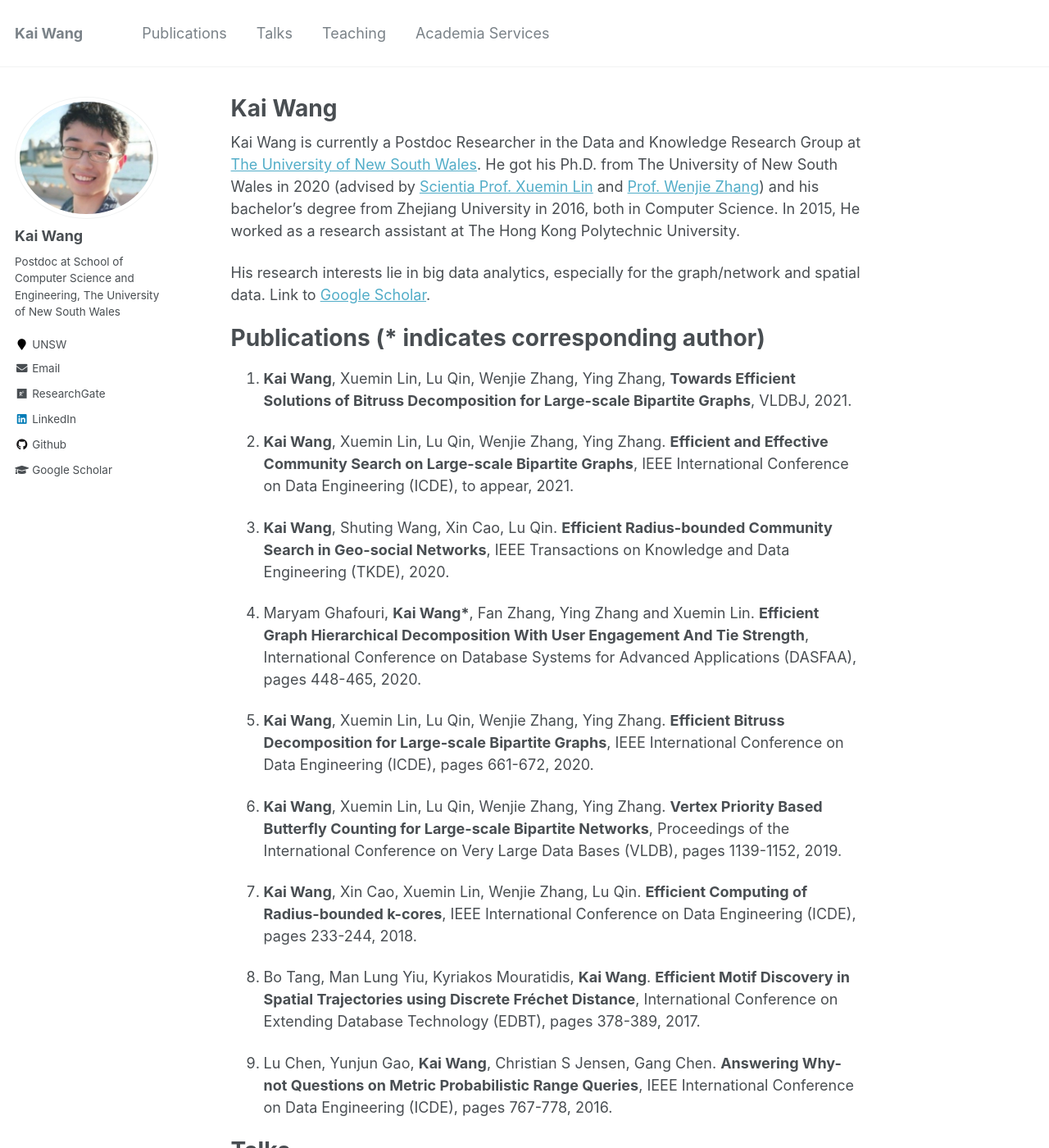
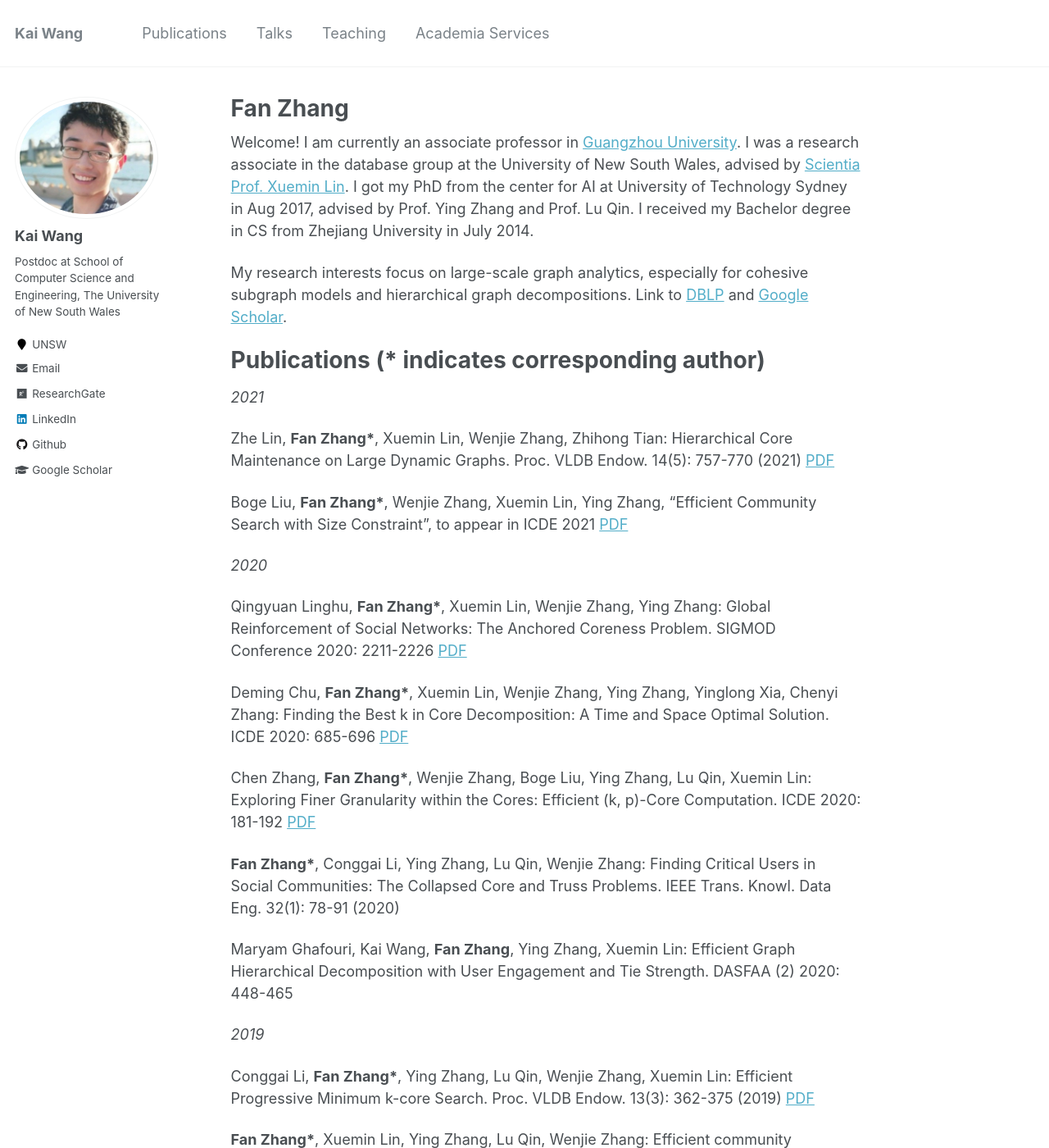
Before and after one commit to fanzhangcs/fanzhangcs.github.io, a Jekyll site: the page built from _pages/about.md, in a window 1280 px wide and 1400 px high. Shown: the whole window at 82% size. Built offline with Jekyll 4.4.1, drawn with Linux system fonts in a browser that asks for light colours; some of the changed text lies outside the part shown.

Commit message:
Update about.md

```diff
--- a/_pages/about.md
+++ b/_pages/about.md
@@ -1,6 +1,6 @@
 ---
 permalink: /
-title: "Kai Wang"
+title: "Fan Zhang"
 excerpt: "About me"
 author_profile: true
 redirect_from:
@@ -8,56 +8,98 @@ redirect_from:
   - /about.html
 ---
 
-Kai Wang is currently a Postdoc Researcher in the Data and Knowledge Research Group at [The University of New South Wales](https://www.unsw.edu.au/). He got his Ph.D. from The University of New South Wales in 2020 (advised by [Scientia Prof. Xuemin Lin](http://www.cse.unsw.edu.au/~lxue/) and [Prof. Wenjie Zhang](http://www.cse.unsw.edu.au/~zhangw/)) and his bachelor’s degree from Zhejiang University in 2016, both in Computer Science. In 2015, He worked as a research assistant at The Hong Kong Polytechnic University.
+Welcome! I am currently an associate professor in [Guangzhou University](http://wyy.gzhu.edu.cn/). I was a research associate in the database group at the University of New South Wales, advised by [Scientia Prof. Xuemin Lin](http://www.cse.unsw.edu.au/~lxue/). I got my PhD from the center for AI at University of Technology Sydney in Aug 2017, advised by Prof. Ying Zhang and Prof. Lu Qin. I received my Bachelor degree in CS from Zhejiang University in July 2014.
 
-His research interests lie in big data analytics, especially for the graph/network and spatial data.  Link to [Google Scholar](https://scholar.google.com/citations?user=G4DiwTIAAAAJ&hl=en).
+My research interests focus on large-scale graph analytics, especially for cohesive subgraph models and hierarchical graph decompositions.
+Link to [DBLP](https://dblp.uni-trier.de/pid/21/3626-36.html) and [Google Scholar](https://scholar.google.com.au/citations?user=0OXLcmYAAAAJ&hl=zh-CN).
 
 Publications (* indicates corresponding author)
 ======
-1. **Kai Wang**, Xuemin Lin, Lu Qin, Wenjie Zhang, Ying Zhang, **Towards Efficient Solutions of Bitruss Decomposition for Large-scale Bipartite Graphs**, VLDBJ, 2021.
 
-2. **Kai Wang**, Xuemin Lin, Lu Qin, Wenjie Zhang, Ying Zhang. **Efficient and Effective Community Search on Large-scale Bipartite Graphs**, IEEE International Conference on Data Engineering (ICDE), to appear, 2021.
+*2021*
 
-3. **Kai Wang**, Shuting Wang, Xin Cao, Lu Qin. **Efficient Radius-bounded Community Search in Geo-social Networks**, IEEE Transactions on Knowledge and Data Engineering (TKDE),  2020.
+Zhe Lin, **Fan Zhang\***, Xuemin Lin, Wenjie Zhang, Zhihong Tian: Hierarchical Core Maintenance on Large Dynamic Graphs. Proc. VLDB Endow. 14(5): 757-770 (2021) [PDF](http://vldb.org/pvldb/vol14/p757-zhang.pdf)
 
-4. Maryam Ghafouri, **Kai Wang\***, Fan Zhang, Ying Zhang and Xuemin Lin. **Efficient Graph Hierarchical Decomposition With User Engagement And Tie Strength**, International Conference on Database Systems for Advanced Applications (DASFAA), pages 448-465, 2020.
+Boge Liu, **Fan Zhang\***, Wenjie Zhang, Xuemin Lin, Ying Zhang, "Efficient Community Search with Size Constraint", to appear in ICDE 2021 [PDF](https://drive.google.com/file/d/177UWvJUXNOEj7tLyin-eA5229gwKjXEk/view)
 
-5. **Kai Wang**, Xuemin Lin, Lu Qin, Wenjie Zhang, Ying Zhang. **Efficient Bitruss Decomposition for Large-scale Bipartite Graphs**, IEEE International Conference on Data Engineering (ICDE), pages 661-672, 2020.
+*2020*
 
-6. **Kai Wang**, Xuemin Lin, Lu Qin, Wenjie Zhang, Ying Zhang. **Vertex Priority Based Butterfly Counting for Large-scale Bipartite Networks**, Proceedings of the International Conference on Very Large Data Bases (VLDB), pages 1139-1152, 2019.
+Qingyuan Linghu, **Fan Zhang\***, Xuemin Lin, Wenjie Zhang, Ying Zhang: Global Reinforcement of Social Networks: The Anchored Coreness Problem. SIGMOD Conference 2020: 2211-2226 [PDF](https://drive.google.com/file/d/1fwNa8Luc4J7hDwg3wJLkNAN75GtkoWeN/view)
 
-7. **Kai Wang**, Xin Cao, Xuemin Lin, Wenjie Zhang, Lu Qin. **Efficient Computing of Radius-bounded k-cores**, IEEE International Conference on Data Engineering (ICDE), pages 233-244, 2018.
+Deming Chu, **Fan Zhang\***, Xuemin Lin, Wenjie Zhang, Ying Zhang, Yinglong Xia, Chenyi Zhang: Finding the Best k in Core Decomposition: A Time and Space Optimal Solution. ICDE 2020: 685-696 [PDF](https://drive.google.com/file/d/1nOgBso7BR2Zfm_G9azJh9at_CaJV2hk0/view)
 
-8. Bo Tang, Man Lung Yiu, Kyriakos Mouratidis, **Kai Wang**. **Efficient Motif Discovery in Spatial Trajectories using Discrete Fréchet Distance**, International Conference on Extending Database Technology (EDBT), pages 378-389, 2017.
+Chen Zhang, **Fan Zhang\***, Wenjie Zhang, Boge Liu, Ying Zhang, Lu Qin, Xuemin Lin: Exploring Finer Granularity within the Cores: Efficient (k, p)-Core Computation. ICDE 2020: 181-192 [PDF](https://drive.google.com/file/d/1pQZE7cHhO-n-plWAR25Op5nwtBolaaO2/view)
 
-9. Lu Chen, Yunjun Gao, **Kai Wang**, Christian S Jensen, Gang Chen. **Answering Why-not Questions on Metric Probabilistic Range Queries**, IEEE International Conference on Data Engineering (ICDE), pages 767-778, 2016.
+**Fan Zhang\***, Conggai Li, Ying Zhang, Lu Qin, Wenjie Zhang: Finding Critical Users in Social Communities: The Collapsed Core and Truss Problems. IEEE Trans. Knowl. Data Eng. 32(1): 78-91 (2020)
 
-Talks
+Maryam Ghafouri, Kai Wang, **Fan Zhang**, Ying Zhang, Xuemin Lin: Efficient Graph Hierarchical Decomposition with User Engagement and Tie Strength. DASFAA (2) 2020: 448-465
+
+*2019*
+
+Conggai Li, **Fan Zhang\***, Ying Zhang, Lu Qin, Wenjie Zhang, Xuemin Lin: Efficient Progressive Minimum k-core Search. Proc. VLDB Endow. 13(3): 362-375 (2019) [PDF](https://drive.google.com/file/d/1-jZZNwKndw5AS3BIDnhN-dqCd2fBtHry/view)
+
+**Fan Zhang\***, Xuemin Lin, Ying Zhang, Lu Qin, Wenjie Zhang: Efficient community discovery with user engagement and similarity. VLDB J. 28(6): 987-1012 (2019) [PDF](https://drive.google.com/file/d/1yA10kA9a6MCj9meaBS2v9Hanh_HjDRM8/view)
+
+Zhongxin Zhou, **Fan Zhang\***, Xuemin Lin, Wenjie Zhang, Chen Chen: K-Core Maximization: An Edge Addition Approach. IJCAI 2019: 4867-4873 [PDF](https://drive.google.com/file/d/10Z73GyLEdoUDWFHdWY00LMhfwLtDnGVn/view)
+
+Weijie Zhu, Mengqi Zhang, Chen Chen, Xiaoyang Wang, **Fan Zhang**, Xuemin Lin: Pivotal Relationship Identification: The K-Truss Minimization Problem. IJCAI 2019: 4874-4880
+
+Boge Liu, **Fan Zhang**, Chen Zhang, Wenjie Zhang, Xuemin Lin: CoreCube: Core Decomposition in Multilayer Graphs. WISE 2019: 694-710
+
+Chen Zhang, Wenjie Zhang, Ying Zhang, Lu Qin, **Fan Zhang**, Xuemin Lin: Selecting the Optimal Groups: Efficiently Computing Skyline k-Cliques. CIKM 2019: 1211-1220
+
+Deming Chu, **Fan Zhang\***, Jingjing Lin, “Similarity Evaluation on Labeled Graphs via Hierarchical Core Decomposition“, CCF Big Data 2019 [PDF](https://drive.google.com/file/d/1aegTVmxTcGCezZ1Cg3D0bjxbh_0w5VNV/view?usp=sharing)
+
+Wanqi Liu, Dong Wen, Hanchen Wang, **Fan Zhang**, Xubo Wang，“Skyline Nearest Neighbor Search on Multi-layer Graphs“, ICDE Workshops 2019
+
+*2018*
+
+**Fan Zhang**, Ying Zhang, Lu Qin, Wenjie Zhang, Xuemin Lin: Efficiently Reinforcing Social Networks over User Engagement and Tie Strength. ICDE 2018: 557-568 [PDF](https://drive.google.com/file/d/1uSYySw-0Y64N-Mv-9d46YQtxnFxkY5TQ/view)
+
+**Fan Zhang**, Long Yuan, Ying Zhang, Lu Qin, Xuemin Lin, Alexander Zhou: Discovering Strong Communities with User Engagement and Tie Strength. DASFAA (1) 2018: 425-441 [PDF](https://drive.google.com/file/d/1HH3A0WPKFhM3MirE2hMaXwKdblIEiBRK/view)
+
+Zhu Qing, Long Yuan, **Fan Zhang**, Lu Qin, Xuemin Lin, Wenjie Zhang: External Topological Sorting in Large Graphs. DASFAA (1) 2018: 203-220
+
+Dian Ouyang, Long Yuan, **Fan Zhang**, Lu Qin, Xuemin Lin: Towards Efficient Path Skyline Computation in Bicriteria Networks. DASFAA (1) 2018: 239-254
+
+Alexander Zhou, **Fan Zhang**, Long Yuan, Ying Zhang, Xuemin Lin: Finding Maximal Stable Cores in Social Networks. ADC 2018: 224-235
+
+*2017*
+
+**Fan Zhang**, Wenjie Zhang, Ying Zhang, Lu Qin, Xuemin Lin: OLAK: An Efficient Algorithm to Prevent Unraveling in Social Networks. Proc. VLDB Endow. 10(6): 649-660 (2017) [PDF](https://drive.google.com/file/d/1m3XJ8Slr1Klrwxwo3ACBnkdTG2MFQMgO/view)
+
+**Fan Zhang**, Ying Zhang, Lu Qin, Wenjie Zhang, Xuemin Lin: When Engagement Meets Similarity: Efficient (k, r)-Core Computation on Social Networks. Proc. VLDB Endow. 10(10): 998-1009 (2017) [PDF](https://drive.google.com/file/d/1TDzqTF0PppPJW09TkhWz90esHJzBhMTG/view)
+
+**Fan Zhang**, Ying Zhang, Lu Qin, Wenjie Zhang, Xuemin Lin: Finding Critical Users for Social Network Engagement: The Collapsed k-Core Problem. AAAI 2017: 245-251 [PDF](https://drive.google.com/file/d/1nUC1TPHRVAmw-Ip8aGvBRyNb0otTK2ZP/view)
+
+
+Tutorials
 ======
-1. **Cohesive Structure based Bipartite Graph Analysis: From Motif Level to Subgraph Level** (Tutorial). International Conference on Database Systems for Advanced Applications (DASFAA), 2020.
+
+Ying Zhang, Lu Qin, **Fan Zhang**, Wenjie Zhang: Hierarchical Decomposition of Big Graphs. ICDE 2019: 2064-2067
+
+Wenjie Zhang, **Fan Zhang**, Ying Zhang, Lu Qin: Cohesive Subgraphs with Hierarchical Decomposition on Big Graphs. DASFAA 2019
+
 
 Academia Services
 ======
-- (External) Journal Reviewer
-  - TKDE, TKDD, WWWJ.
 
-- (External) Conference Reviewer
-  - SIGMOD, VLDB, ICDE, KDD, WSDM, CIKM, DASFAA, etc.
+- Journal Reviewer
+  - TKDE, WWWJ, Complexity, etc.
 
-- Organizing Committee
-  - Publicity Chair of [LSGDA 2020](https://www.google.com/url?q=https%3A%2F%2Flsgda.github.io%2F2020%2F&sa=D&sntz=1&usg=AFQjCNFYfkgg9wBrWW8wUaG8GCGXJz3z_A).
+- Program Committee Member
+  - VLDB, ICDE, CIKM, DASFAA, PAKDD, etc.
 
-- Program Committee
-  - SpatialDI 2021.
+- External Reviewer
+  - SIGMOD, KDD, EDBT, SIGSPATIAL, etc.
 
 Teaching
 ======
+- Sole Lecturer
+  - Guidance of Research Paper Writing (Guangzhou) - 2020.
+
 - Lecturer
-  - Graph Analytics  (COMP9312) -  2021 T2.
+  - Big Data Technologies (Guangzhou) - 2019, 2020.
 
-- TA, * indicates Head TA
-  - Big Data Management  (COMP9313) -  2017 S2, 2018 S2.
-
-  - Database Systems (COMP9311) -  2017 S1, 2018 S1*, 2019 T1*, 2019 T3*.
-
-  - Data Science and Decisions (DATA1001) -  2017 S2, 2018 S2*, 2019 T2*.
+- Head TA
+  - Social and Information Network Analysis - 2017, 2018.
```
